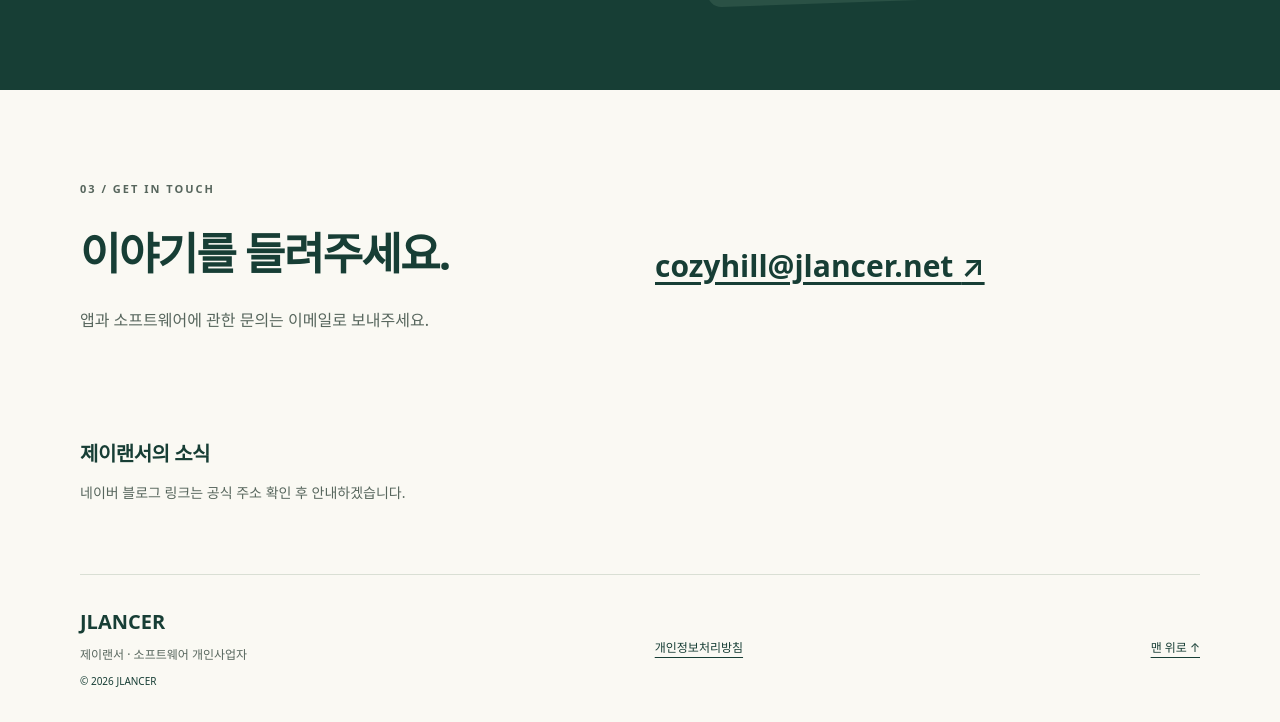
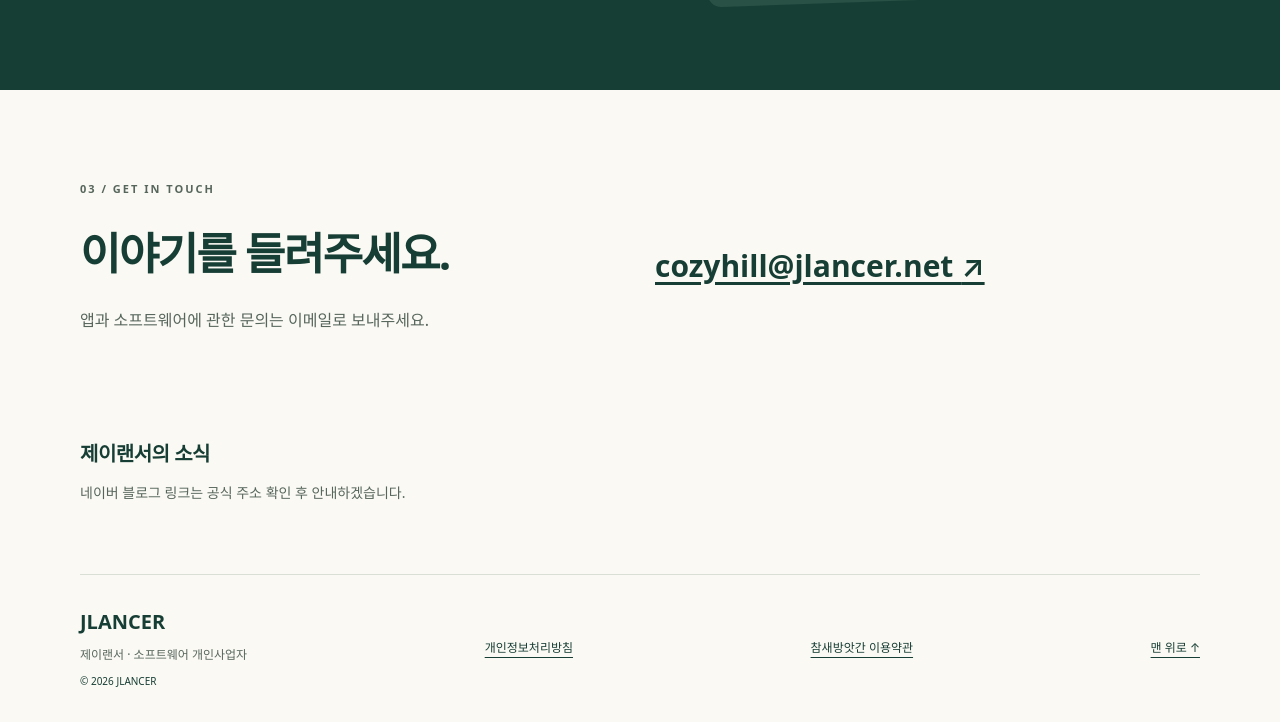
Before and after one commit to cozyhill72/jlancer-website, a website: page site/index.html in a window 1280 px wide. Shown: the part 1745-2467 px from the top of the page. Drawn offline with Linux system fonts and the light colour scheme.

Commit message:
Link and verify Chamsae Bangatgan terms

```diff
--- a/site/index.html
+++ b/site/index.html
@@ -27,6 +27,6 @@
     <section id="contact" class="section wrap contact" aria-labelledby="contact-title"><div><p class="eyebrow">03 / GET IN TOUCH</p><h2 id="contact-title">이야기를 들려주세요.</h2><p>앱과 소프트웨어에 관한 문의는 이메일로 보내주세요.</p></div><a class="email" href="mailto:cozyhill@jlancer.net">cozyhill@jlancer.net <span aria-hidden="true">↗</span></a></section>
     <section class="wrap blog" aria-labelledby="blog-title"><h2 id="blog-title">제이랜서의 소식</h2><p>네이버 블로그 링크는 공식 주소 확인 후 안내하겠습니다.</p></section>
   </main>
-  <footer class="wrap footer"><div><strong>JLANCER</strong><p>제이랜서 · 소프트웨어 개인사업자</p><small>© <span data-year>2026</span> JLANCER</small></div><a href="./privacy.html">개인정보처리방침</a><a href="#main">맨 위로 ↑</a></footer>
+  <footer class="wrap footer"><div><strong>JLANCER</strong><p>제이랜서 · 소프트웨어 개인사업자</p><small>© <span data-year>2026</span> JLANCER</small></div><a href="./privacy.html">개인정보처리방침</a><a href="./chamsae/terms/">참새방앗간 이용약관</a><a href="#main">맨 위로 ↑</a></footer>
 </body>
 </html>
```
